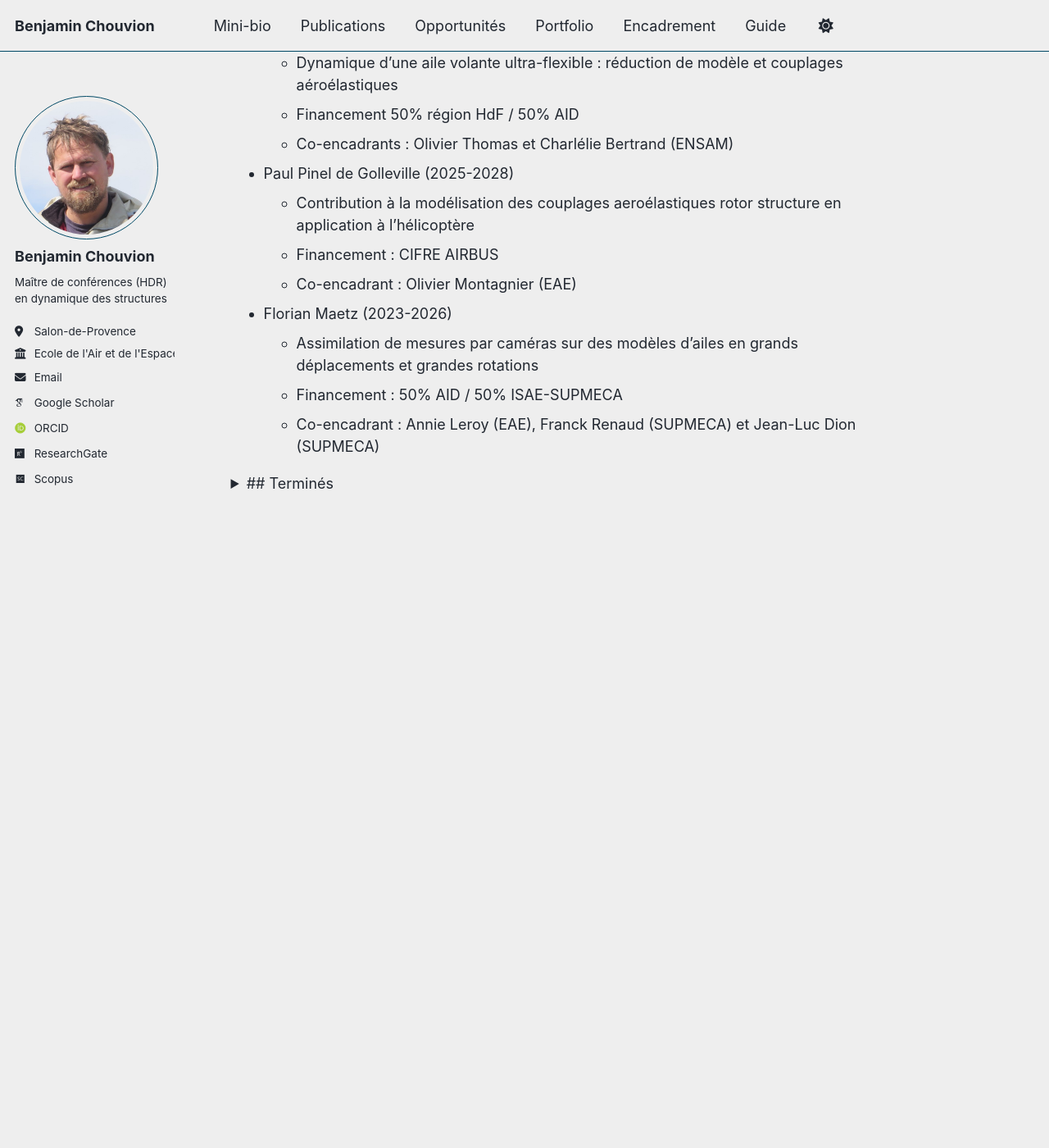
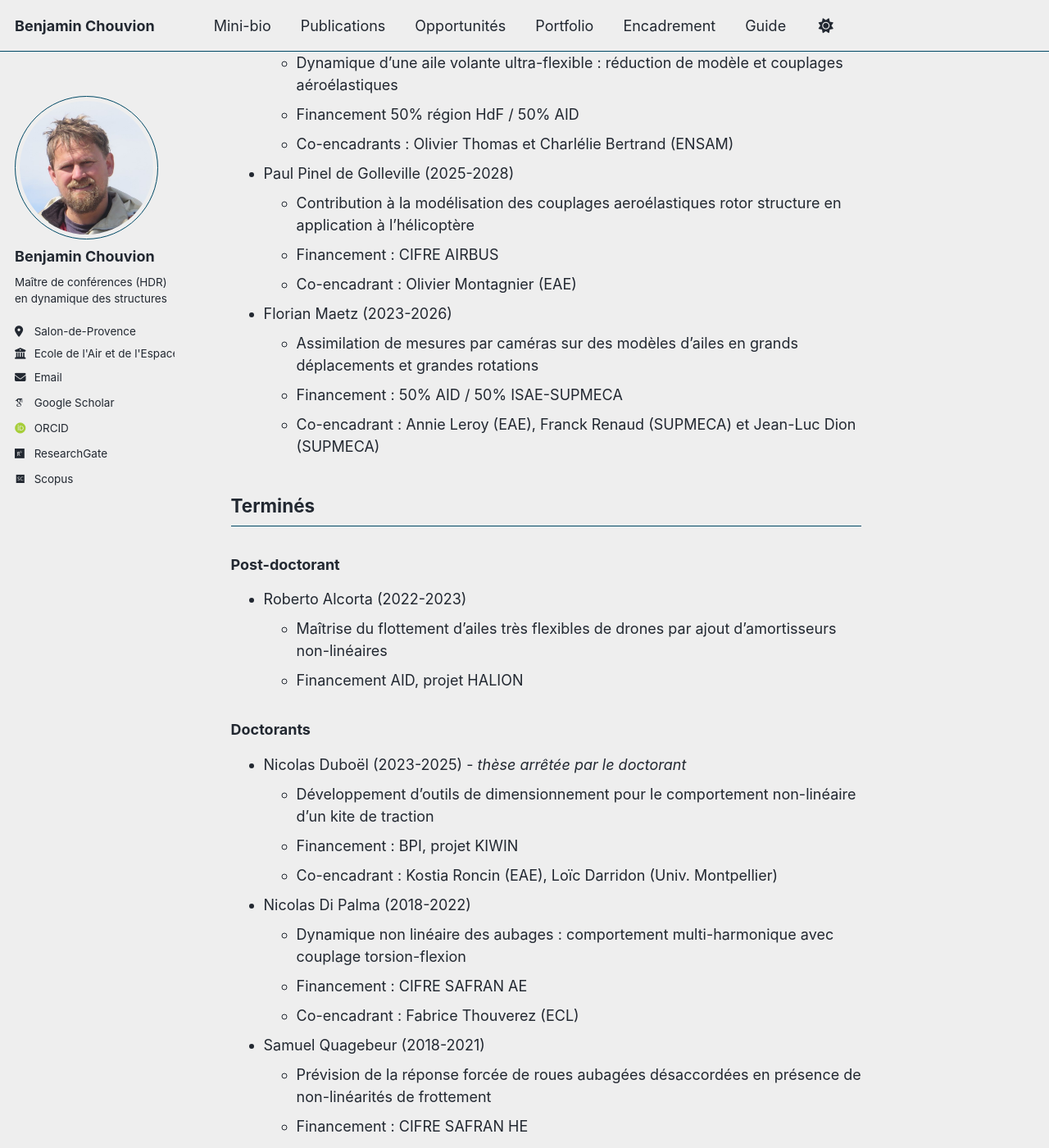
Before and after one commit to benjamin-chouvion/benjamin-chouvion.github.io, a Jekyll site: the page built from _pages/encadrement.md, in a window 1280 px wide and 1400 px high, scrolled down 611 px. Shown: the whole window at 82% size. Built offline with Jekyll 4.4.1, drawn with Linux system fonts in a browser that asks for light colours; some web fonts are replaced; a script bundle is joined from its source files by our own code; library files that are not in the unit come from our copies; before the commit the page ends 1241 px from its top, so only the background shows below that; some of the changed lines change nothing that is shown; some of the changed text lies outside the part shown.

Commit message:
Update encadrement.md

```diff
--- a/_pages/encadrement.md
+++ b/_pages/encadrement.md
@@ -34,8 +34,9 @@ kite de traction
   - Financement : 50% AID / 50% ISAE-SUPMECA
   - Co-encadrant : Annie Leroy (EAE), Franck Renaud (SUPMECA) et Jean-Luc Dion (SUPMECA)
 
-<details>
+<!-- <details>
 <summary>## Terminés</summary>
+</details> -->
 
 ## Terminés
 
@@ -71,5 +72,12 @@ kite de traction
   - Co-encadrant : Fabrice Thouverez (ECL)
 
 ### Stagiaires Master
-
-</details>
+— Armelle Treguer (2025) : Modélisation des lignes de traction d’un cerf-volant
+— Ariane Bosq (2025) : Simulation éléments-finis d’un cerf-volant
+— Cécile Lorrillard (2025) : Contrôle passif de flottement d’ailes très flexibles de drone solaire
+— Pasiphaé Kerlau (2025) : Exploitation de mesures vibratoires en vol d’un système embarqué
+— Adrien Benoit (2024) : Conception d’un système embarqué sur avion pour mesures vibratoires en vol
+- Haitam Katif (2024) : Analyse de la bifurcation responsable du flottement de corps rigide
+— Tom Benion (2023) : Modélisation d’une voile de kite
+- Fabien Ferreira (2023) : Simulation d’un avion flexible - couplage entre dynamique de vol et aéroélasticité
+— Adrien Martin (2015) : Simulation en dynamique non-linéaire : application au cas des roues aubagées
```
